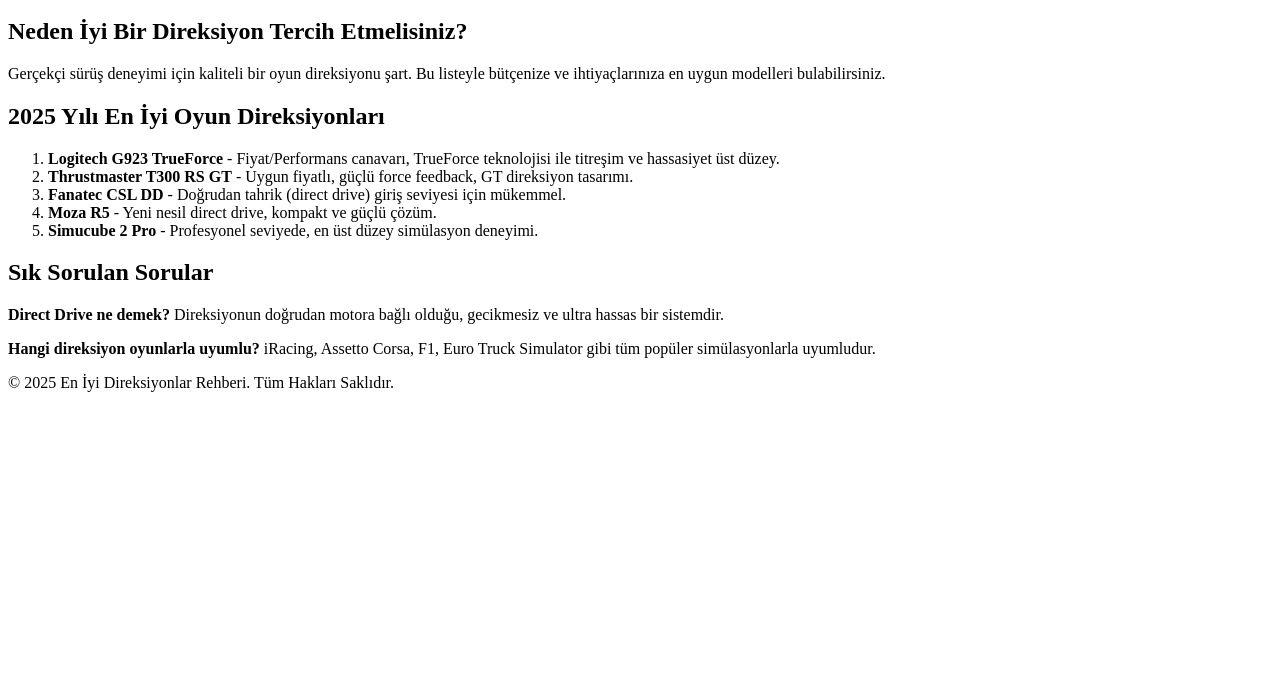
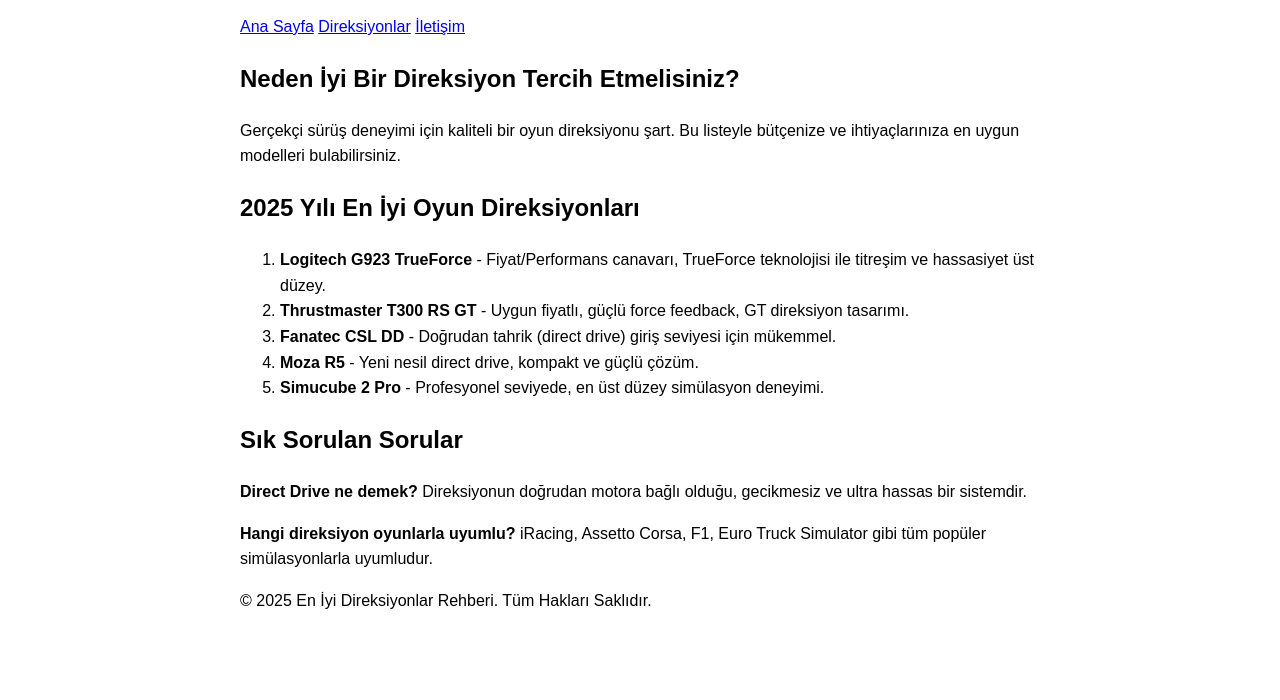
Before and after one commit to posidon0319/First-HTML-project, a plain HTML site: page index.html in a window 1280 px wide. Shown: the part 100-800 px from the top of the page. Drawn offline with Linux system fonts and the light colour scheme.

Commit message:
CSS bağlantısı ve temel body stili eklendi

```diff
--- a/index.html
+++ b/index.html
@@ -3,6 +3,8 @@
 <head>
     <meta charset="UTF-8">
     <title>En İyi Oyun Direksiyonları - 2025</title>
+    <link rel="stylesheet" href="style.css">
+
 </head>
 <body>
 
--- a/style.css
+++ b/style.css
@@ -5,21 +5,3 @@
     padding: 20px;
     line-height: 1.6;
 }
-h1, h2 {
-    color: #222;
-}
-
-nav {
-    margin-top: 10px;
-    margin-bottom: 20px;
-}
-
-    nav a {
-        margin: 0 10px;
-        text-decoration: none;
-        color: #007BFF;
-    }
-
-        nav a:hover {
-            text-decoration: underline;
-        }
```
